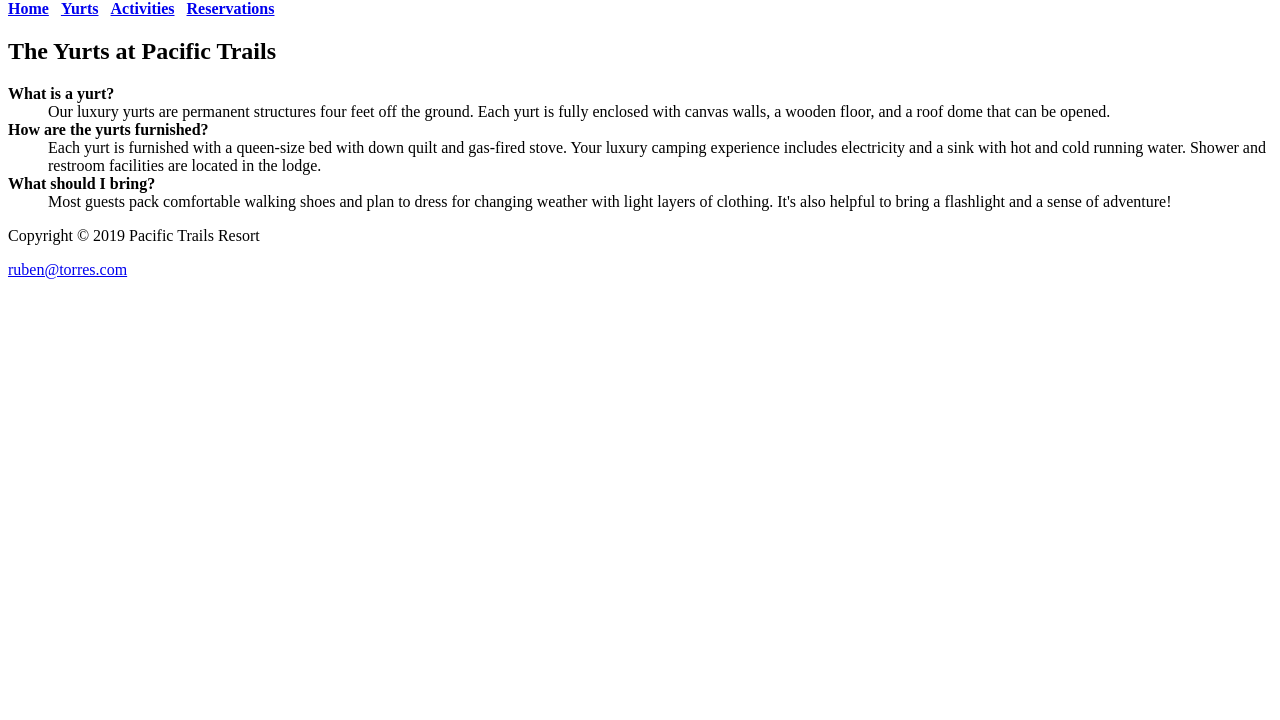
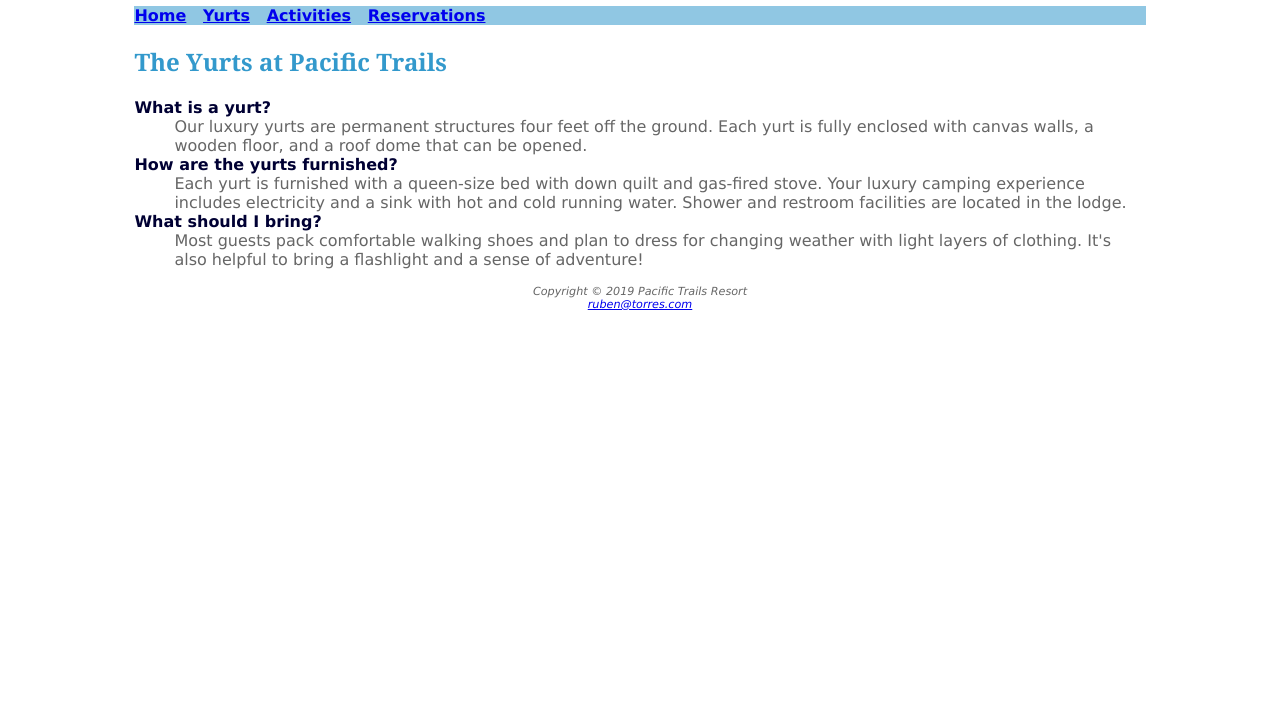
Before and after one commit to isctorres/test_ux, a plain HTML site: page yurts.html in a window 1280 px wide. Shown: the part 80-800 px from the top of the page. Drawn offline with Linux system fonts and the light colour scheme.

Commit message:
paso de 5

```diff
--- a/pacificcss/pacific.css
+++ b/pacificcss/pacific.css
@@ -16,4 +16,32 @@ h1{
 
 nav{
     background-color: #90C7E3;
+    font-weight: bold;
 }
+
+h2{
+    color: #3399CC;
+    font-family: Georgia, serif;
+}
+
+dt{
+    color: #000033;
+    font-weight: bold;
+}
+
+.resort{
+    color: #000033;
+    font-size: 1.2em;
+}
+
+footer{
+    font-size: .70em;
+    text-align: center;
+    font-style: italic;
+}
+
+#wrapper{
+    width: 80%;
+    margin-right: auto;
+    margin-left: auto;
+}
--- a/yurts.html
+++ b/yurts.html
@@ -4,29 +4,31 @@
     <meta charset="UTF-8">
     <meta name="viewport" content="width=device-width, initial-scale=1.0">
     <meta http-equiv="X-UA-Compatible" content="ie=edge">
+    <link rel="stylesheet" href="./pacificcss/pacific.css">
     <title>Pacific Trails Resort :: Yurts</title>
 </head>
 <body>
+    <div id="wrapper">
         <header class="header">
             <div class="contenedor">
                 <h1>Pacific Trails Resort</h1>
             </div>
         </header>
         <nav class="nav">
-        <b><a href="index.html" class="menu_link">Home</a></b>&nbsp;&nbsp;
-        <b><a href="yurts.html" class="menu_link">Yurts</a></b>&nbsp;&nbsp;
-        <b><a href="activities.html" class="menu_link">Activities</a></b>&nbsp;&nbsp;
-        <b><a href="reservations.html" class="menu_link">Reservations</a></b>&nbsp;&nbsp;
+            <a href="index.html" class="menu_link">Home</a>&nbsp;&nbsp;
+            <a href="yurts.html" class="menu_link">Yurts</a>&nbsp;&nbsp;
+            <a href="activities.html" class="menu_link">Activities</a>&nbsp;&nbsp;
+            <a href="reservations.html" class="menu_link">Reservations</a>&nbsp;&nbsp;
         </nav>
         <main class="main">
             <h2>The Yurts at Pacific Trails</h2>
             <dl>
-            <dt><b>What is a yurt?</b></dt>
+                <dt>What is a yurt?</dt>
                 <dd>Our luxury yurts are permanent structures four feet off
                     the ground. Each yurt is fully enclosed with canvas walls,
                     a wooden floor, and a roof dome that can be opened.
                 </dd>
-            <dt><b>How are the yurts furnished?</b></dt>
+                <dt>How are the yurts furnished?</dt>
                 <dd>
                     Each yurt is furnished with a queen-size bed with down
                     quilt and gas-fired stove. Your luxury camping
@@ -34,7 +36,7 @@
                     cold running water. Shower and restroom facilities are
                     located in the lodge.
                 </dd>
-            <dt><b>What should I bring?</b></dt>
+                <dt>What should I bring?</dt>
                 <dd>
                     Most guests pack comfortable walking shoes and plan to
                     dress for changing weather with light layers of clothing.
@@ -43,9 +45,10 @@
                 </dd>
             </dl>
         </main>
-    <footer class="footer">
-        <p class="copy">Copyright &copy; 2019 Pacific Trails Resort</p>
-        <a href="mailto:ruben@torres.com">ruben@torres.com</a>
+        <footer>
+            <p>Copyright &copy; 2019 Pacific Trails Resort<br>
+            <a href="mailto:ruben@torres.com">ruben@torres.com</a></p>
         </footer>
+    </div>
 </body>
 </html>
```
Also changed, not shown: index.html (+10 -12 lines). Lines whose indentation alone changed are shown as unchanged.
